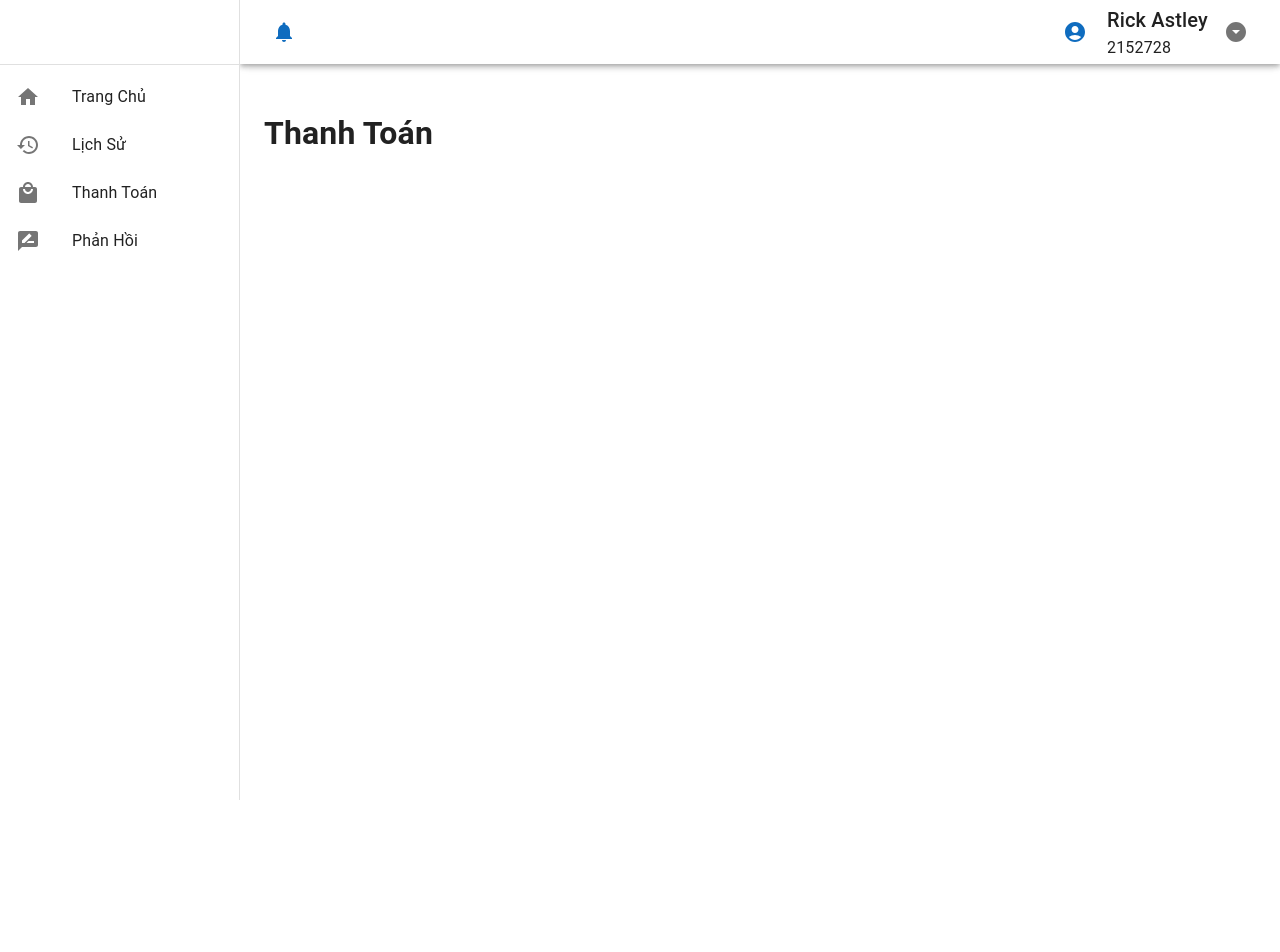
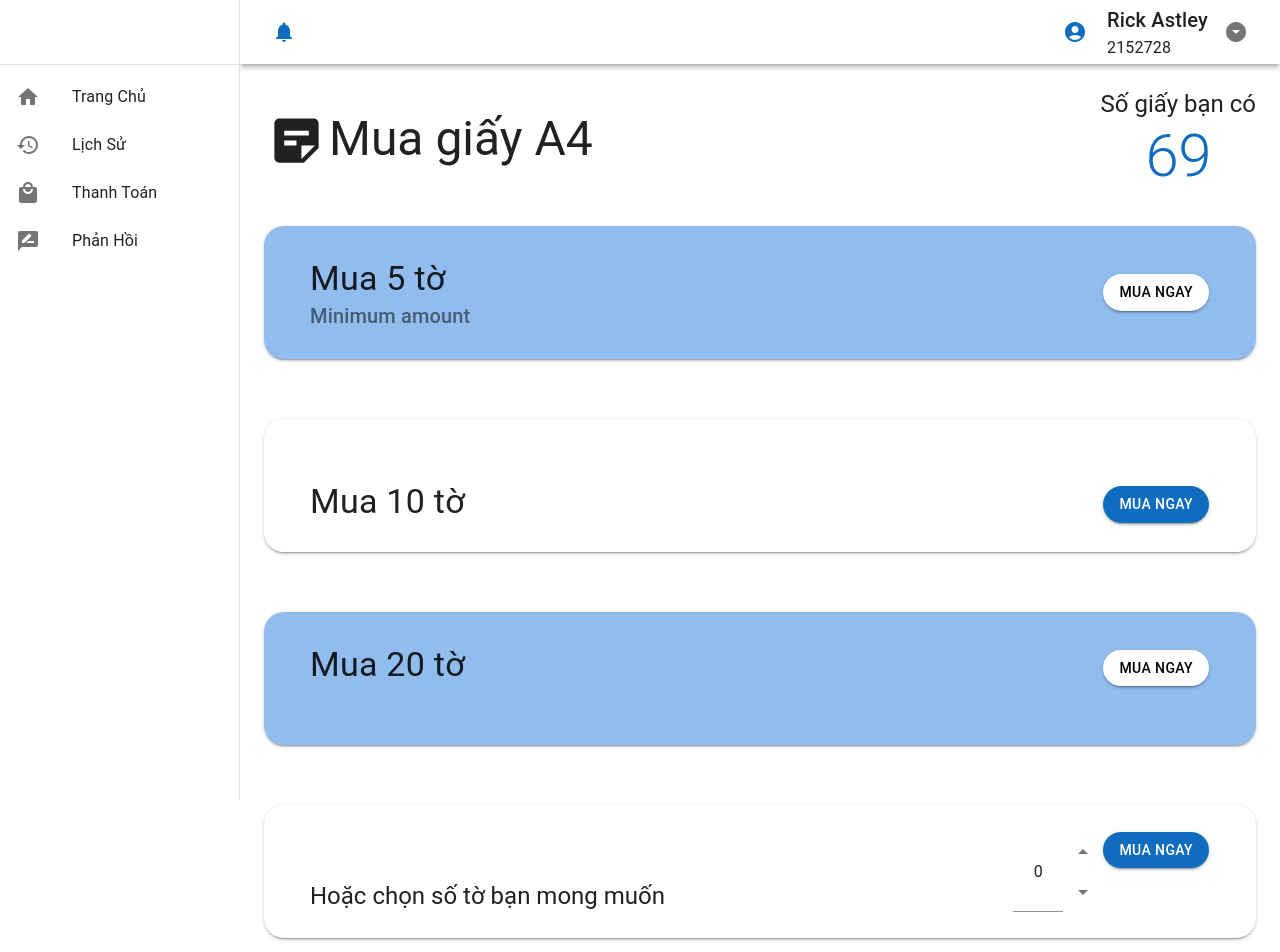
Before and after one commit to treerspeaking/smart-printing-service, a React (Vite) app: page /ThanhToan in a window 1280 px wide. Shown: the top 952 px of the page. Before the commit the page ends 800 px from the top, so only its background shows below. Built offline with nearby package versions, Linux system fonts and the light colour scheme.

Commit message:
feat: add payment page, not popup notfication yet:)

```diff
--- a/package.json
+++ b/package.json
@@ -12,6 +12,7 @@
   "dependencies": {
     "@emotion/react": "^11.11.1",
     "@emotion/styled": "^11.11.0",
+    "@fluentui/react-spinbutton": "^9.2.50",
     "@mui/icons-material": "^5.14.15",
     "@mui/material": "^5.14.15",
     "@mui/x-date-pickers": "^6.17.0",
--- a/src/pages/Login/LoginForm.tsx
+++ b/src/pages/Login/LoginForm.tsx
@@ -36,7 +36,7 @@ export const LoginForm = () => {
         <Stack sx={{ display: 'flex', justifyContent: 'center', alignItems: 'center', height: '100%' }}>
           <LoginButton></LoginButton>
         </Stack>
-        <Link href='/*' underline='hover' sx={{ display: 'flex', justifyContent: 'center', alignItems: 'center', height: '100%' }}>
+        <Link href='https://www.youtube.com/watch?v=dQw4w9WgXcQ' underline='hover' sx={{ display: 'flex', justifyContent: 'center', alignItems: 'center', height: '100%' }}>
             <Typography variant='h6'>Quên Mật Khẩu?</Typography>
         {/* <Button  variant='text'sx={{width:161, height:57,fontWeight:'underline'}}>Quên Mật Khẩu?</Button> */}
         </Link>
--- /dev/null
+++ b/src/pages/Payment/PaperBar1.tsx
@@ -0,0 +1,28 @@
+import React from 'react'
+import { Paper, Typography, Stack, Button } from '@mui/material'
+import { Link } from 'react-router-dom'
+export const PaperBar1 = () => {
+  return (
+    <Paper elevation={2} sx={{ backgroundColor: '#91BDEE',borderRadius:'20px', height:'133px' }}>
+      <Stack direction={'row'} sx={{justifyContent:'space-between', alignItems:'center'}}>
+        <Stack direction={'column'} sx={{ marginLeft: '46px', marginTop: '32px' }}>
+          <Typography variant='h4' >
+            Mua 5 tờ
+          </Typography>
+          <Typography variant='h6' sx={{ color: '#475d75', paddingBottom: '27px' }}>
+            Minimum amount
+          </Typography>
+        </Stack>
+        <Link to=''>
+          <Button variant='contained' sx={{backgroundColor:'white',color:'black',borderRadius:'100px',marginRight:'47px','&:hover': {
+              backgroundColor: 'white', // Set the hover background color to the same as the normal state
+              color: 'black', // Set the hover text color to the same as the normal state
+            },}}>
+            Mua ngay
+          </Button>
+        </Link>
+      </Stack>
+
+    </Paper>
+  )
+}
--- /dev/null
+++ b/src/pages/Payment/PaperBar2.tsx
@@ -0,0 +1,22 @@
+import React from 'react'
+import { Paper, Typography, Stack, Button } from '@mui/material'
+import { Link } from 'react-router-dom'
+export const PaperBar2 = () => {
+  return (
+    <Paper elevation={2} sx={{ backgroundColor: 'white', borderRadius:'20px', height:'133px', alignContent:'center', display:'inline' }}>
+  <Stack direction={'row'} sx={{justifyContent:'space-between', alignItems:'flex-end', alignContent:'center'}}>
+    <Stack direction={'column'} sx={{ marginLeft: '46px', marginTop: '32px' }}>
+      <Typography variant='h4'>
+        Mua 10 tờ
+      </Typography>
+    </Stack>
+    <Link to=''>
+      <Button variant='contained' sx={{backgroundColor:'#0F6CBF',color:'white',borderRadius:'100px',marginRight:'47px', alignContent:'center'}}>
+        Mua ngay
+      </Button>
+    </Link>
+  </Stack>
+</Paper>
+
+  )
+}
--- /dev/null
+++ b/src/pages/Payment/PaperBar3.tsx
@@ -0,0 +1,26 @@
+import React from 'react'
+import { Paper, Typography, Stack, Button } from '@mui/material'
+import { Link } from 'react-router-dom'
+export const PaperBar3 = () => {
+  return (
+    <Paper elevation={2} sx={{ backgroundColor: '#91BDEE',borderRadius:'20px', height:'133px' }}>
+      <Stack direction={'row'} sx={{justifyContent:'space-between', alignItems:'flex-end'}}>
+        <Stack direction={'column'} sx={{ marginLeft: '46px', marginTop: '32px' }}>
+          <Typography variant='h4' >
+            Mua 20 tờ
+          </Typography>
+
+        </Stack>
+        <Link to=''>
+          <Button variant='contained' sx={{backgroundColor:'white',color:'black',borderRadius:'100px',marginRight:'47px','&:hover': {
+              backgroundColor: 'white', // Set the hover background color to the same as the normal state
+              color: 'black', // Set the hover text color to the same as the normal state
+            },}}>
+            Mua ngay
+          </Button>
+        </Link>
+      </Stack>
+
+    </Paper>
+  )
+}
--- /dev/null
+++ b/src/pages/Payment/PaperBar4.tsx
@@ -0,0 +1,30 @@
+import React from 'react'
+import { Paper, Typography, Stack, Button } from '@mui/material'
+import { Link } from 'react-router-dom'
+
+import SelectQuantity from './SelectQuantity'
+export const PaperBar4 = () => {
+  return (
+    <Paper elevation={2} sx={{ backgroundColor: 'white', borderRadius: '20px', height: '133px', alignContent: 'center', display: 'inline' }}>
+      <Stack direction={'row'} sx={{ justifyContent: 'space-between', alignItems: 'flex-end', alignContent: 'center' }}>
+        <Stack direction={'column'} sx={{ marginLeft: '46px', marginTop: '32px' }}>
+          <Typography variant='h5'>
+            Hoặc chọn số tờ bạn mong muốn
+          </Typography>
+        </Stack>
+
+
+        <Stack direction={'row'}>
+          <SelectQuantity ></SelectQuantity>
+          <Link to=''>
+            <Button variant='contained' sx={{ backgroundColor: '#0F6CBF', color: 'white', borderRadius: '100px', marginRight: '47px', alignContent: 'center' }}>
+              Mua ngay
+            </Button>
+          </Link>
+        </Stack>
+
+      </Stack>
+    </Paper>
+
+  )
+}
--- /dev/null
+++ b/src/pages/Payment/SelectQuantity.tsx
@@ -0,0 +1,60 @@
+import React, { useState } from 'react';
+import Input from '@mui/material/Input';
+import IconButton from '@mui/material/IconButton';
+import ArrowDropUpIcon from '@mui/icons-material/ArrowDropUp';
+import ArrowDropDownIcon from '@mui/icons-material/ArrowDropDown';
+import { Stack } from '@mui/material';
+const SelectQuantity = () => {
+    const [quantity, setQuantity] = useState(0);
+
+    const handleIncrement = () => {
+        setQuantity(quantity + 1);
+    };
+
+    const handleDecrement = () => {
+        if (quantity > 0) {
+            setQuantity(quantity - 1);
+        }
+    };
+    const handleInputChange = (e) => {
+        const newValue = parseInt(e.target.value, 10);
+        if (!isNaN(newValue)) {
+            setQuantity(newValue);
+        }
+    };
+    return (
+        <div>
+            <Stack direction={'row'} sx={{}}>
+                <Input
+                    value={quantity}
+                    onChange={handleInputChange}
+                    inputProps={{
+                        style: {
+                            textAlign: 'center',
+                            width: '50px', // Adjust the width as needed
+                        },
+                    }}
+                />
+                <Stack direction={'column'}>
+                    <IconButton
+                        aria-label="Increment"
+                        onClick={handleIncrement}
+                    >
+                        <ArrowDropUpIcon />
+                    </IconButton>
+
+                    <IconButton
+                        aria-label="Decrement"
+                        onClick={handleDecrement}
+                    >
+                        <ArrowDropDownIcon />
+                    </IconButton>
+
+
+                </Stack>
+            </Stack>
+        </div>
+    );
+};
+
+export default SelectQuantity;
--- a/src/pages/Payment/index.jsx
+++ b/src/pages/Payment/index.jsx
@@ -1,9 +1,35 @@
 import React from 'react';
+import { Paper, Stack, Typography } from '@mui/material';
+import StickyNote2Icon from '@mui/icons-material/StickyNote2';
+import { PaperBar1 } from './PaperBar1';
+import { PaperBar2 } from './PaperBar2';
+import { PaperBar3 } from './PaperBar3';
+import { PaperBar4 } from './PaperBar4';
 
 export default function HomePage() {
   return (
-    <div>
-      <h1>Thanh Toán</h1>
-    </div>
+    <Stack direction={'column'} sx={{ display: 'flex' }}>
+      <Stack direction={'row'} spacing={2} sx={{ alignItems: 'center', justifyContent: 'space-between' }}>
+        <Stack direction={'row'}>
+
+          <StickyNote2Icon sx={{ width: '65px', height: '59px' }} />
+          <Typography variant='h3'>Mua giấy A4</Typography>
+
+        </Stack>
+
+        <Stack direction={'column'} sx={{ alignItems: 'center', mr: '50px' }}>
+          <Typography variant='h5'>Số giấy bạn có</Typography>
+          <Typography variant='h2' sx={{ color: '#0f6cbf' }}>69</Typography>
+        </Stack>
+
+      </Stack>
+      <Stack direction={'column'} spacing={'60px'} sx={{ marginTop: '34px' }}>
+        <PaperBar1 />
+        <PaperBar2 />
+        <PaperBar3 />
+        <PaperBar4 />
+      </Stack>
+    </Stack>
+
   );
 }
```
Also changed, not shown: src/pages/Payment/PopupDialog.tsx (added), 1 other file (tests, documents, lock files or other folders).
